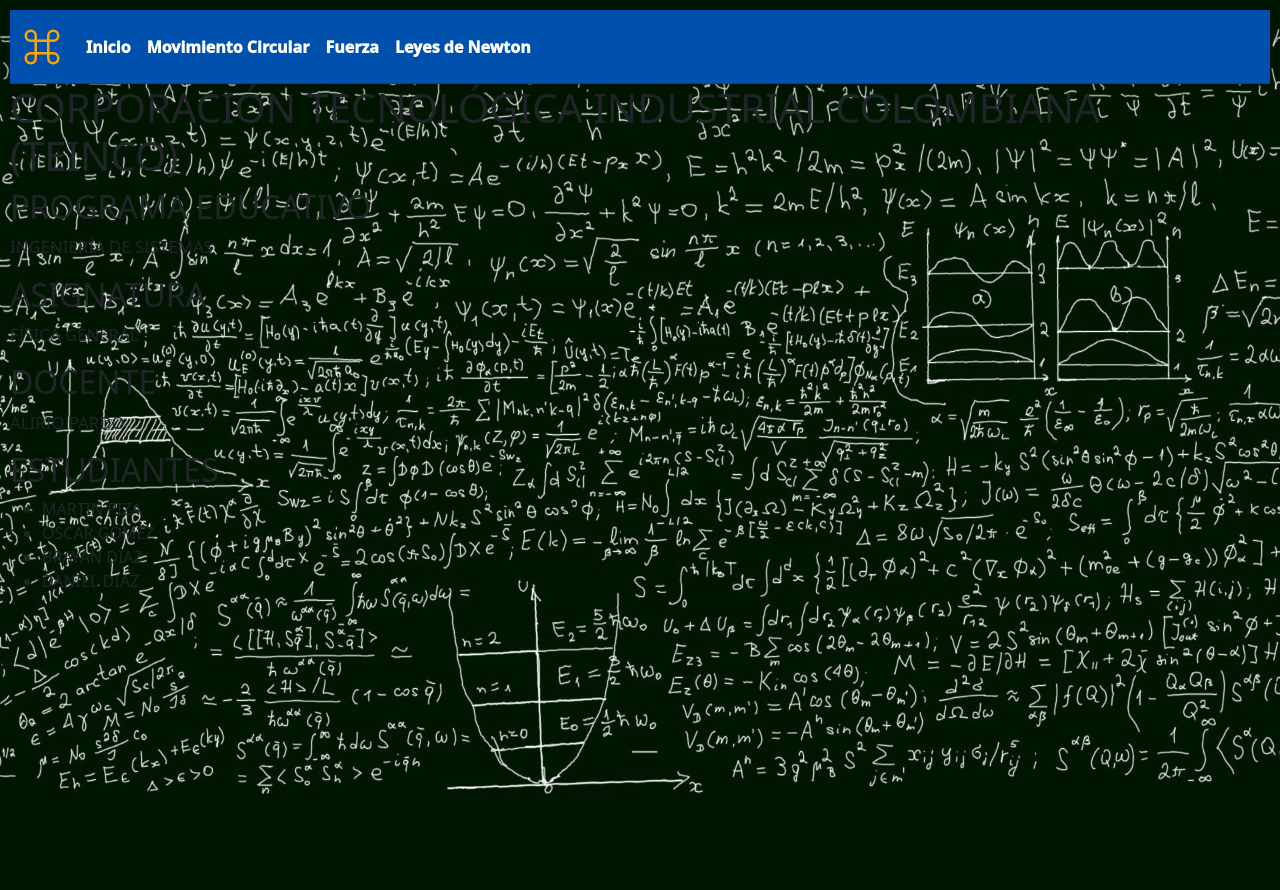
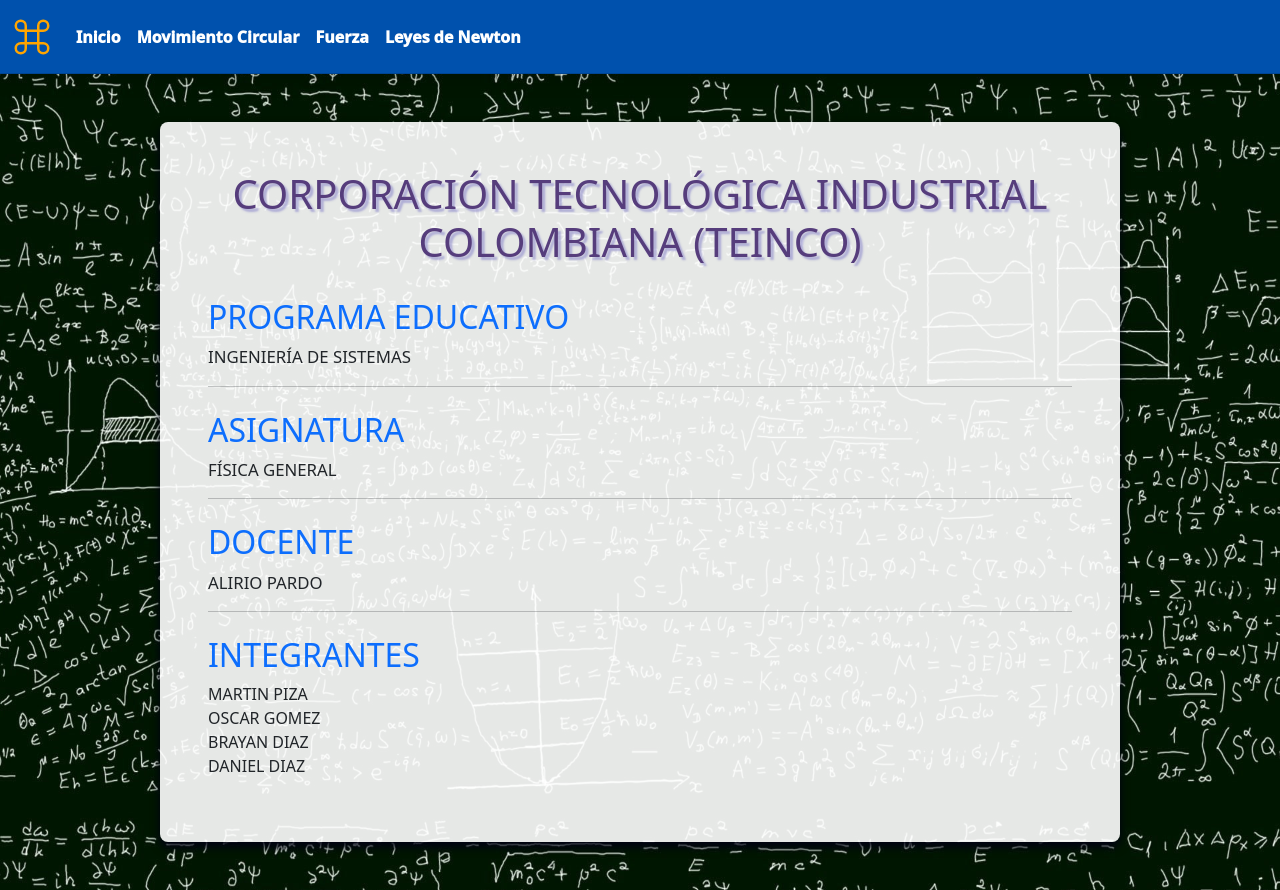
Before and after one commit to martinpiza/Proyecto-Fisica, a Django app: page / in a window 1280 px wide. Before the commit the page ends 794 px from the top, so only its background shows below. Run offline with Django 4.2, Linux system fonts and the light colour scheme.

Commit message:
version final -  pagina inicio estilizada

```diff
--- a/aplicacion_fisica/static/aplicacion_fisica/css/estilo.css
+++ b/aplicacion_fisica/static/aplicacion_fisica/css/estilo.css
@@ -11,6 +11,9 @@
     padding: .75rem 0;
     background-color: #0051AD;
     box-shadow: 0 0.5rem 1rem rgba(0, 0, 0, 0.15), inset 0 -1px 0 rgba(0, 0, 0, 0.15);
+    position: sticky;
+    top: 0;
+    z-index: 1020;
 }
 
 .logo {
@@ -29,7 +32,7 @@
     padding: 3rem;
     /*border: solid #495057;
     border-radius: 0.375rem;*/
-    background-color: rgba(255, 255, 255,0.85);
+    background-color: rgba(255, 255, 255, 0.9);
     box-shadow: 0px 5px 10px #010113;
     border-radius: 0.5rem;
 }
@@ -67,6 +70,7 @@
     display: inline-block;
     color: #dc3545;
     background-color: #fff;
+    font-size: 1.7rem;
 }
 
 p {
@@ -79,3 +83,20 @@
     color: rgb(255, 255, 255)0f0;
     font-weight: 1000;
 }
+
+.sombreado {
+    color: #563d7c;
+    text-align: center;
+    text-shadow: 2px 2px 4px #000000;
+    margin-bottom: 2rem;
+    text-shadow: 3px 3px 2px rgba(152, 150, 207, 0.7);
+}
+
+.h2 {
+    color: #4054B2;
+}
+
+.integrantes {
+    list-style: none;
+    padding-left: 0;
+}
--- a/aplicacion_fisica/templates/aplicacion_fisica/index.html
+++ b/aplicacion_fisica/templates/aplicacion_fisica/index.html
@@ -10,7 +10,7 @@
   </head>
 
   <body style="background-image: url({% static 'img/img3.jpg' %})">
-    <!--<h1>Proyecto de Física</h1>-->
+    <!-- <h1>Proyecto de Física</h1> -->
     <header class="navbar navbar-expand-lg bd-navbar navbar-dark">
       <nav class="container-xxl">
         <a class="navbar-brand logo" href="{% url 'inicio' %}">
@@ -37,7 +37,7 @@
         </div>
       </nav>
     </header>
-    <!--<img src="{% static  'img/body.jpg' %}" alt="" srcset="">-->
+    <!-- <img src="{% static 'img/body.jpg' %}" alt="" srcset=""> -->
     <div>
       {% block content %}
 
--- a/aplicacion_fisica/templates/aplicacion_fisica/inicio.html
+++ b/aplicacion_fisica/templates/aplicacion_fisica/inicio.html
@@ -4,35 +4,32 @@
   <!DOCTYPE html>
   <html lang="es">
     <head>
-  <meta charset="UTF-8">
-  <meta name="viewport" content="width=device-width, initial-scale=1.0">
+      <meta charset="UTF-8" />
+      <meta name="viewport" content="width=device-width, initial-scale=1.0" />
       <title>inicio</title>
-  <style>
-    body {
-        margin: 10px;
-      }
-  </style>
     </head>
     <body>
-    <h1>CORPORACIÓN TECNOLÓGICA INDUSTRIAL COLOMBIANA (TEINCO)</h1>
-
-    <h2>PROGRAMA EDUCATIVO</h2>
+      <div class="contenedor">
+        <h1 class="sombreado">CORPORACIÓN TECNOLÓGICA INDUSTRIAL COLOMBIANA (TEINCO)</h1>
+        <h2 class="text-primary">PROGRAMA EDUCATIVO</h2>
         <p>INGENIERÍA DE SISTEMAS</p>
-
-    <h2>ASIGNATURA</h2>
+        <hr />
+        <h2 class="mt-4 text-primary">ASIGNATURA</h2>
         <p>FÍSICA GENERAL</p>
-
-    <h2>DOCENTE</h2>
+        <hr />
+        <h2 class="mt-4 text-primary">DOCENTE</h2>
         <p>ALIRIO PARDO</p>
-
-    <h2>ESTUDIANTES</h2>
-    <ul>
+        <hr />
+        <div>
+          <h2 class="mt-4 text-primary">INTEGRANTES</h2>
+          <ul class="integrantes">
             <li>MARTIN PIZA</li>
             <li>OSCAR GOMEZ</li>
             <li>BRAYAN DIAZ</li>
             <li>DANIEL DIAZ</li>
           </ul>
+        </div>
+      </div>
     </body>
   </html>
-
 {% endblock %}
--- a/aplicacion_fisica/templates/aplicacion_fisica/movimiento_circular.html
+++ b/aplicacion_fisica/templates/aplicacion_fisica/movimiento_circular.html
@@ -8,11 +8,6 @@
       <meta charset="UTF-8" />
       <meta name="viewport" content="width=device-width, initial-scale=1.0" />
       <title>Calculadoras de Movimiento Circular Uniforme (MCU)</title>
-      <style>
-        body {
-            margin: 10px;
-          }
-      </style>
     </head>
     <body>
       <div class="contenedor">
@@ -39,7 +34,6 @@
 
           <p id="resultado-velocidad"></p>
         </section>
-
 
         <!-- Calculadora del Radio -->
         <section class="mb-4">
```
Also changed, not shown: aplicacion_fisica/templates/aplicacion_fisica/fuerza.html (+6 -17 lines), aplicacion_fisica/templates/aplicacion_fisica/leyes_newton.html (+2 -6 lines), 4 other files. Lines whose indentation alone changed are shown as unchanged.
